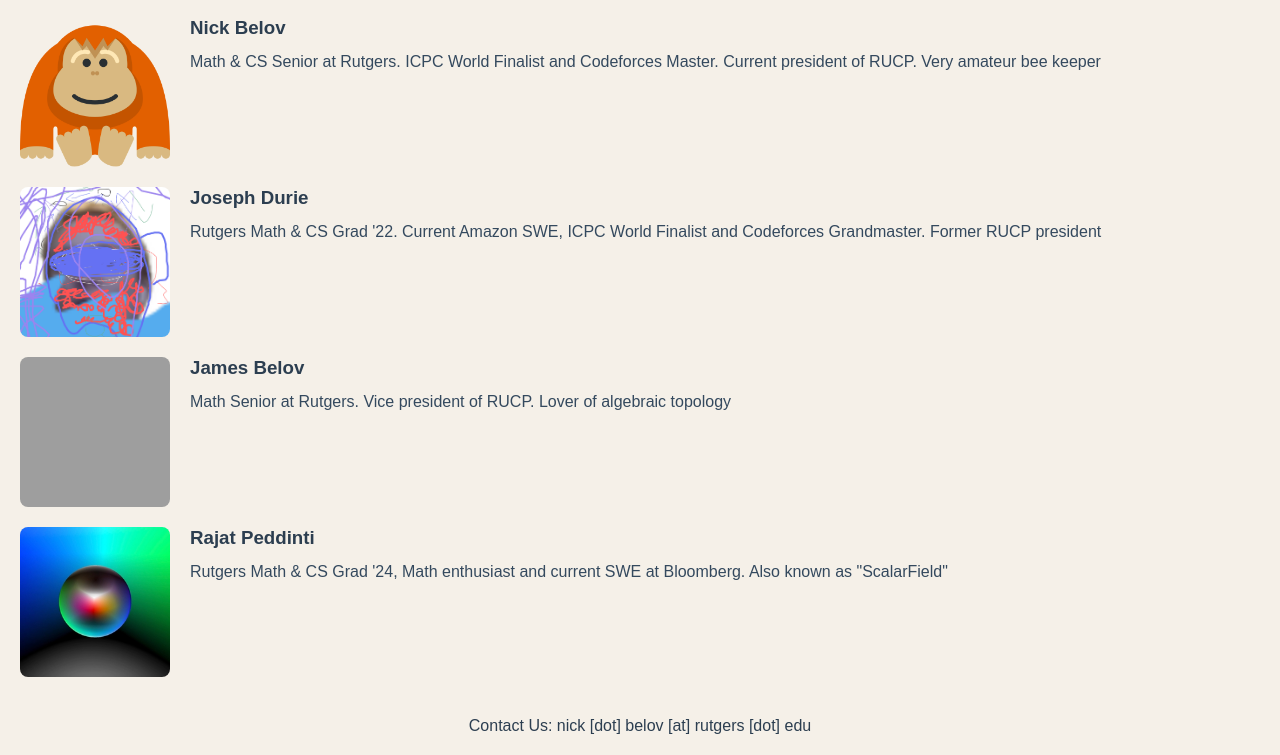
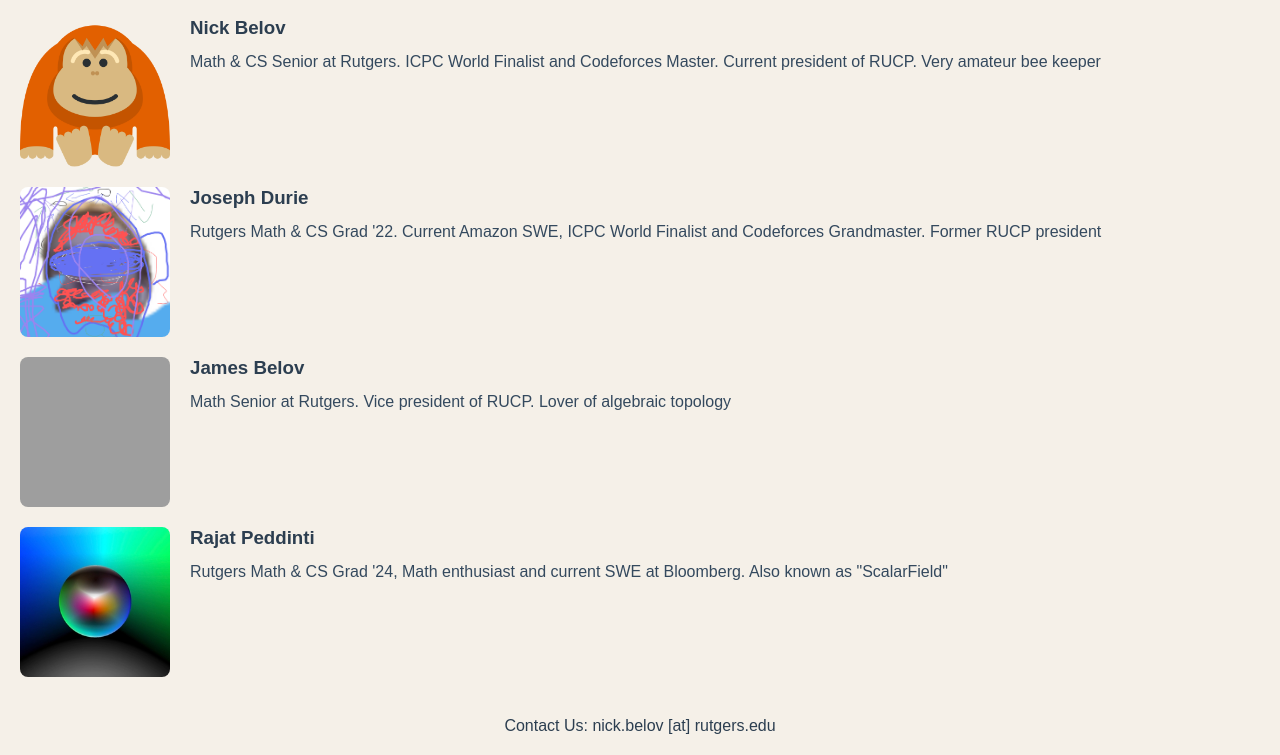
Before and after one commit to rucp-contest/rucp-contest.github.io, a plain HTML site: page about.html in a window 1280 px wide. Shown: the part 1392-2147 px from the top of the page. Drawn offline with Linux system fonts and the light colour scheme; grey boxes are pictures that could not be loaded.

Commit message:
swapped [dot] for .

```diff
--- a/about.html
+++ b/about.html
@@ -107,6 +107,6 @@
         </div>
     </section>
 
-    <p style="text-align: center; margin: 20px 0; font-size: 1em; color: #2c3e50;">Contact Us: nick [dot] belov [at] rutgers [dot] edu</p>
+    <p style="text-align: center; margin: 20px 0; font-size: 1em; color: #2c3e50;">Contact Us: nick.belov [at] rutgers.edu</p>
 </body>
 </html>
```
